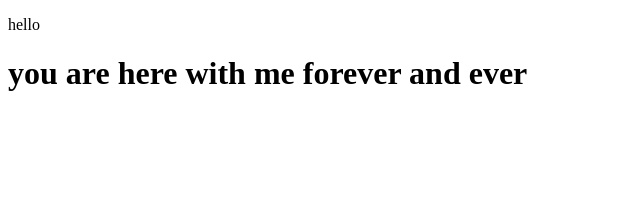
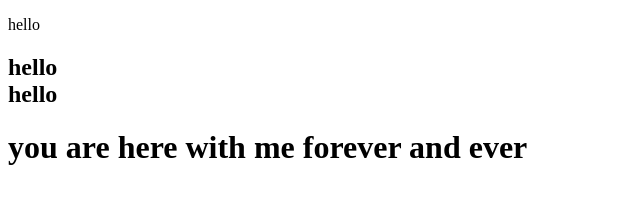
Before and after one commit to Ayushi-singh16/learning, a plain HTML site: page index.html in a window 1280 px wide. Shown: the whole page, without its empty margins (0-640 px from the left). Drawn offline with Linux system fonts and the light colour scheme.

Commit message:
its my third commit

```diff
--- a/index.html
+++ b/index.html
@@ -7,6 +7,7 @@
 </head>
 <body>
     <p>hello</p>
+    <h2>hello <nav>hello</nav></h2>
     <h1>you are here with me forever and ever</h1>
 </body>
 </html>
```
